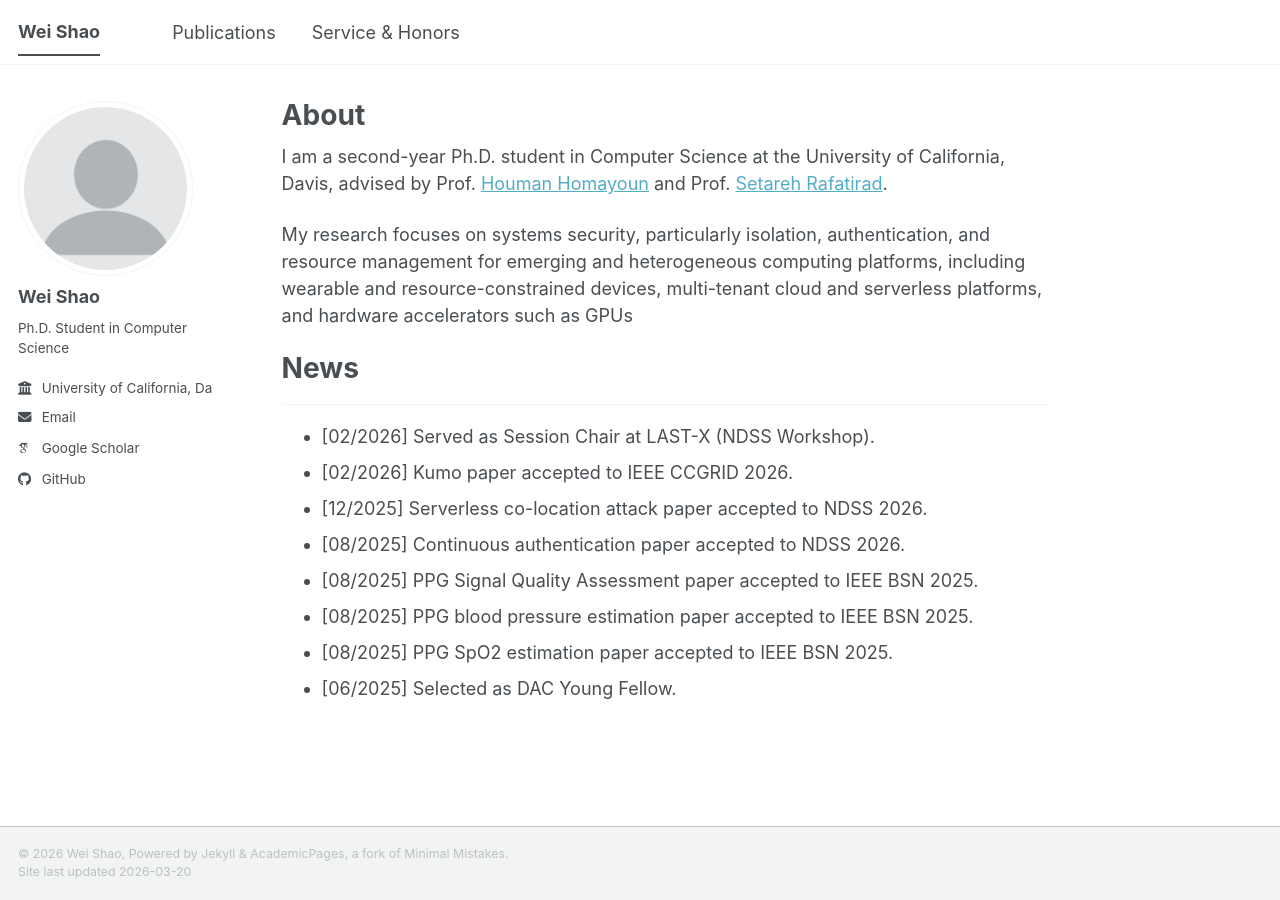
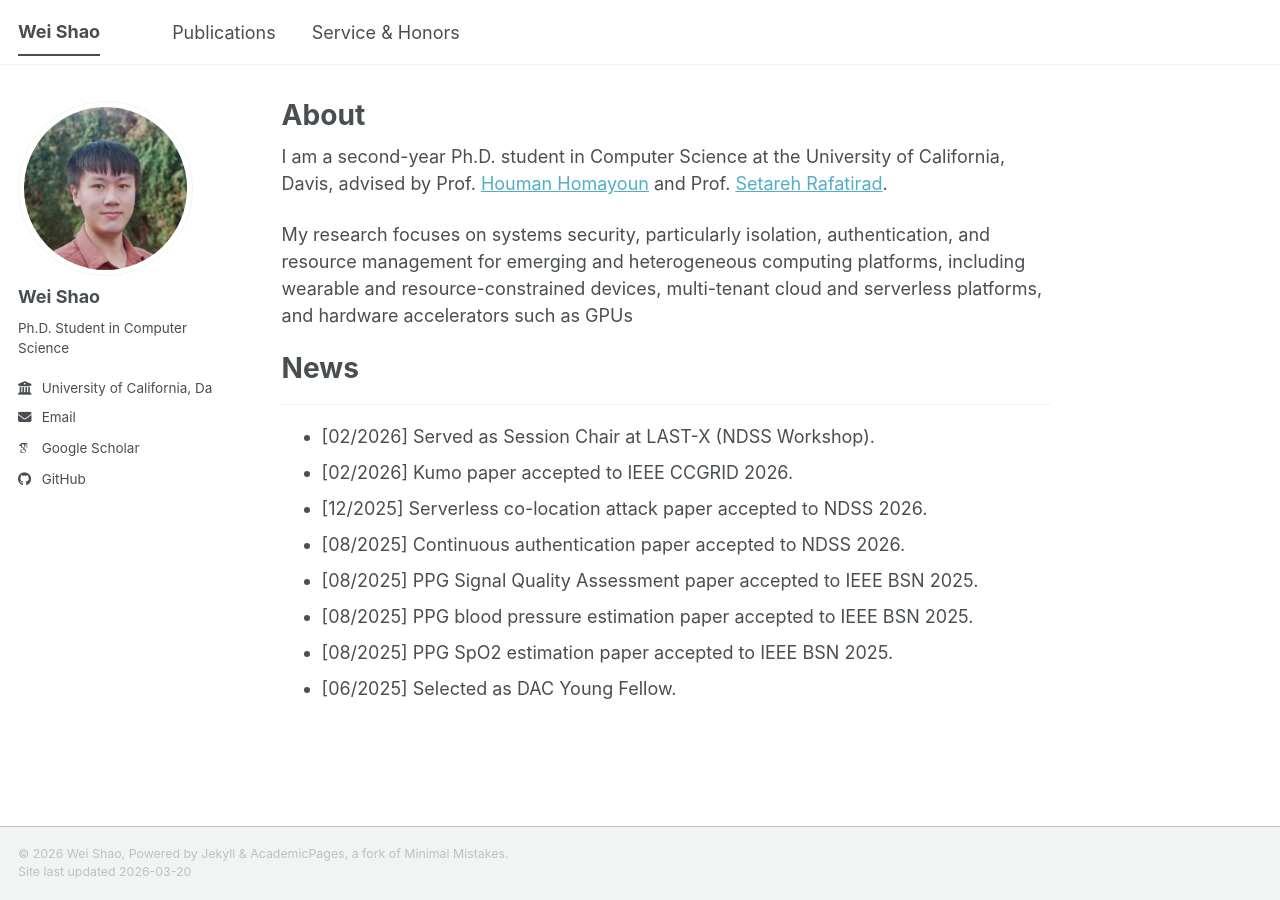
Before and after one commit to weishao-sec/weishao-sec.github.io, a Jekyll site: the page built from _pages/about.md, in a window 1280 px wide. Built offline with Jekyll 4.4.1, drawn with Linux system fonts in a browser that asks for light colours; some web fonts are replaced; a script bundle is joined from its source files by our own code; library files that are not in the unit come from our copies.

Commit message:
Update author avatar image to 'avatar.jpg' in config and add new image file

```diff
--- a/_config.yml
+++ b/_config.yml
@@ -23,7 +23,7 @@ repository               : "weishao-sec/weishao-sec.github.io"
 #               Additional customization can be done by editing /_includes/author-profile.html
 author:
   # Biographic information
-  avatar           : "profile.png"
+  avatar           : "avatar.jpg" # filename of avatar image placed in /images/ for author profile
   name             : "Wei Shao"
   pronouns         : # example: "she/her"
   bio              : "Ph.D. Student in Computer Science"
```
Also changed, not shown: images/avatar.jpg (added).
